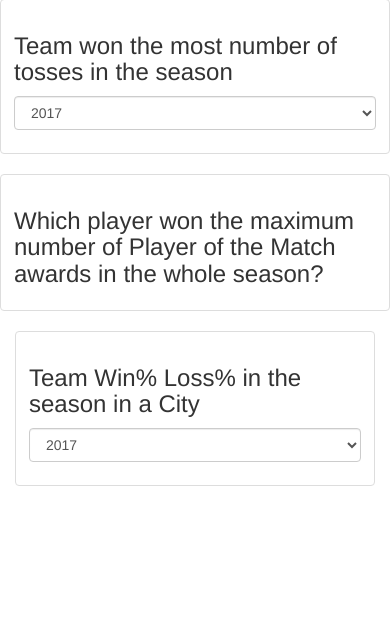
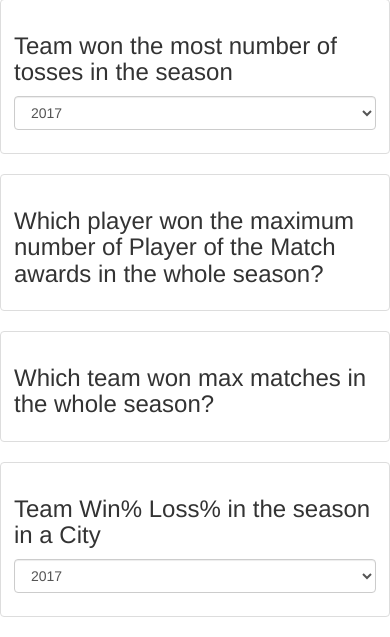
Before and after one commit to bhismnarayan/FlaskWebappAssignment, a Flask app: page / in a window 390 px wide. Shown: the part 307-944 px from the top of the page. Before the commit the page ends 793 px from the top, so only its background shows below. Run offline with Flask 2, Linux system fonts and the light colour scheme; parts of the project's set-up code (start-up, migrations or seed data) failed here and were passed over; some libraries are stand-ins or nearby versions.

Commit message:
Second Addition

```diff
--- a/templates/home.html
+++ b/templates/home.html
@@ -11,6 +11,7 @@
 
     <h1> IPL Data </h1>
     <div class="row">
+      <!--#Top 4 teams in terms of wins-->
             <div class="col-sm-6 col-md-4">
               <div class="thumbnail">
                 <div class="caption">
@@ -23,7 +24,7 @@
                   </div>
               </div>
             </div>
-
+            <!--#Which team won the most number of tosses in the season -->
             <div class="col-sm-6 col-md-4">
                     <div class="thumbnail">
                       <div class="caption">
@@ -38,7 +39,8 @@
                         </div>
                     </div>
             </div>
-
+            <!--
+            #Which player won the maximum number of Player of the Match awards in the whole season-->
             <div class="col-sm-6 col-md-4">
                     <div class="thumbnail">
                       <div class="caption">
@@ -48,9 +50,18 @@
                         </div>
                     </div>
             </div>
-          </div>
 
 
+<!-- #Which team won max matches in the whole season-->
+<div class="col-sm-6 col-md-4">
+    <div class="thumbnail">
+      <div class="caption">
+        <h3>Which team won max matches in the whole season?</h3>
+        <p>{{data['PlayerToWinMaxManOfMatchInSeason'].index[0]}}
+        </p>
+        </div>
+    </div>
+</div>
           <div class="col-sm-6 col-md-4">
             <div class="thumbnail">
               <div class="caption">
@@ -65,6 +76,8 @@
                 </p>
                 </div>
             </div>
+
+          </div>
     </div>
 
     {% endblock %}
```
